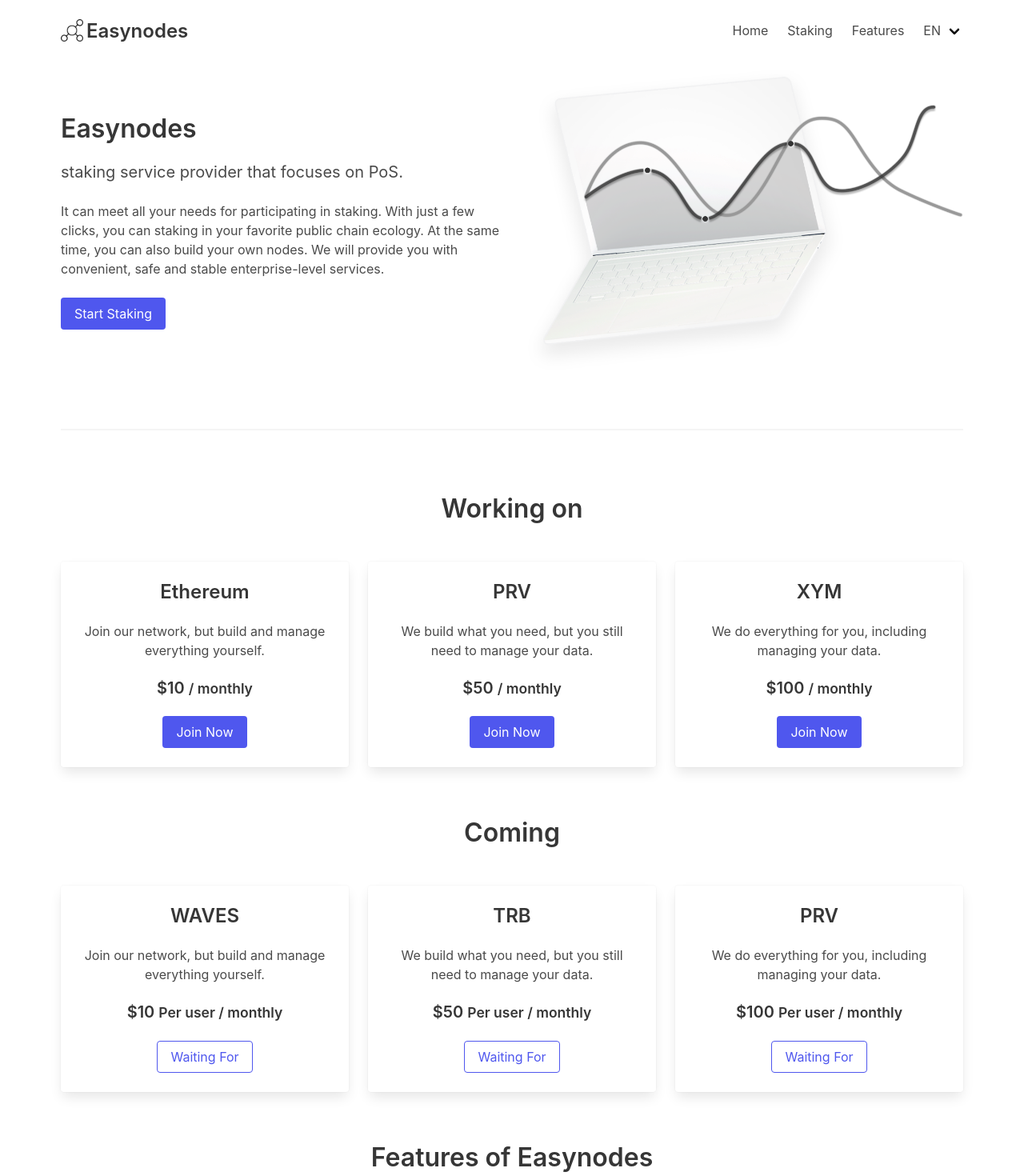
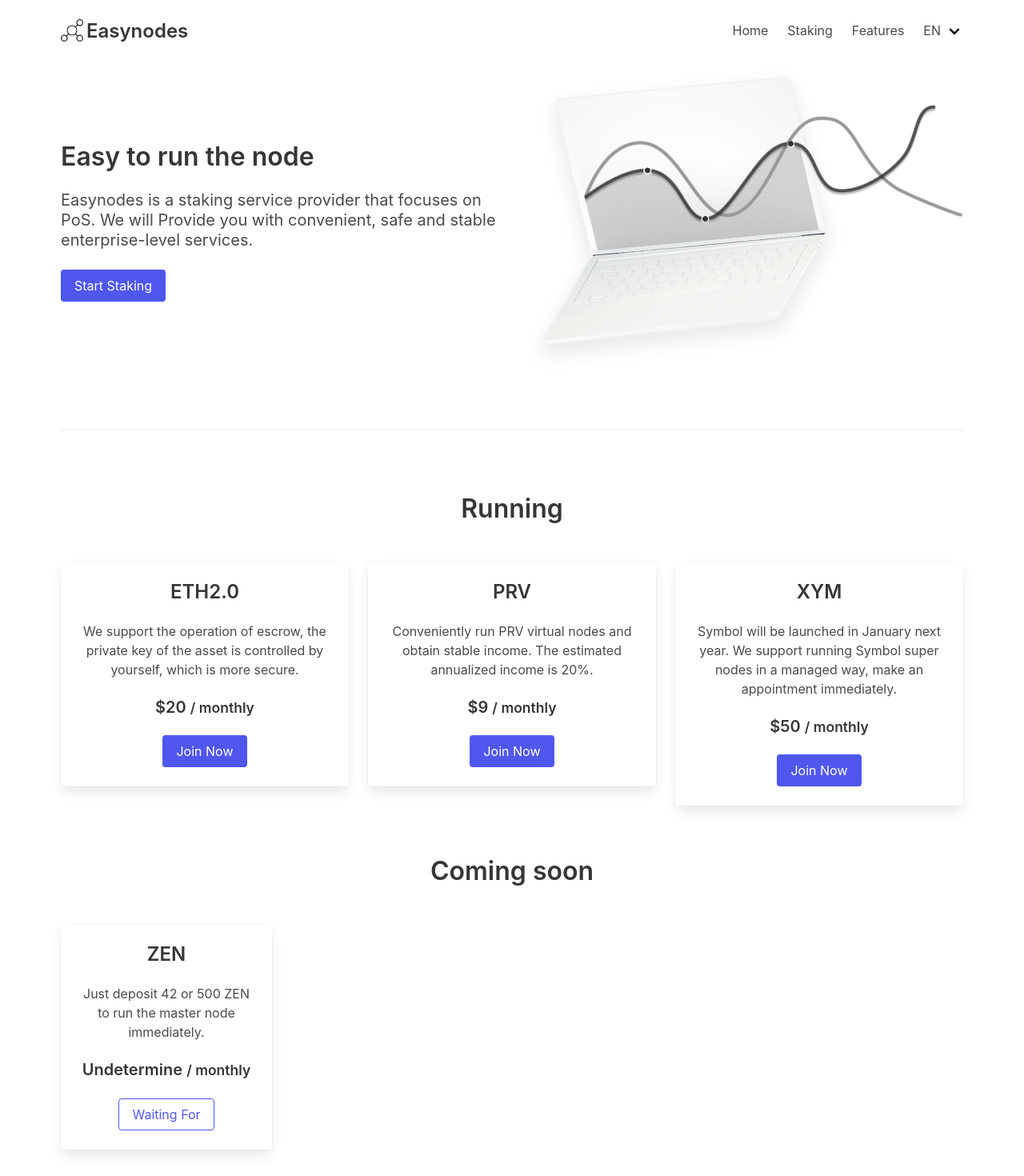
Before and after one commit to joarrries/website, a Vue app: page / in a window 1280 px wide. Shown: the top 1470 px of the page at 80% size. Built offline with nearby package versions, Linux system fonts and the light colour scheme.

Commit message:
update content

```diff
--- a/src/App.vue
+++ b/src/App.vue
@@ -42,15 +42,10 @@
       <div class="container py-4">
         <div class="columns is-vcentered">
           <div class="column">
-            <h2 class="title is-spaced">Easynodes</h2>
+            <h2 class="title is-spaced">Easy to run the node</h2>
             <p class="subtitle">
-              staking service provider that focuses on PoS.
-            </p>
-            <p class="content">
-              It can meet all your needs for participating in staking. With just
-              a few clicks, you can staking in your favorite public chain
-              ecology. At the same time, you can also build your own nodes. We
-              will provide you with convenient, safe and stable enterprise-level
+              Easynodes is a staking service provider that focuses on PoS. We
+              will Provide you with convenient, safe and stable enterprise-level
               services.
             </p>
             <a class="button is-primary" href="#">Start Staking</a>
@@ -62,17 +57,18 @@
 
       <div class="container has-text-centered py-4">
         <a class="hidden-item" name="working"></a>
-        <h2 class="title mb-6">Working on</h2>
+        <h2 class="title mb-6">Running</h2>
         <div class="columns">
           <div class="column">
             <div class="card">
               <div class="card-content">
-                <h3 class="title is-4">Ethereum</h3>
+                <h3 class="title is-4">ETH2.0</h3>
                 <p class="block">
-                  Join our network, but build and manage everything yourself.
+                  We support the operation of escrow, the private key of the
+                  asset is controlled by yourself, which is more secure.
                 </p>
                 <h4 class="title is-spaced is-5">
-                  $10 <small> / monthly</small>
+                  $20 <small> / monthly</small>
                 </h4>
                 <button class="button is-primary" type="button">
                   Join Now
@@ -85,11 +81,11 @@
               <div class="card-content">
                 <h3 class="title is-4">PRV</h3>
                 <p class="block">
-                  We build what you need, but you still need to manage your
-                  data.
+                  Conveniently run PRV virtual nodes and obtain stable income.
+                  The estimated annualized income is 20%.
                 </p>
                 <h4 class="title is-spaced is-5">
-                  $50 <small> / monthly</small>
+                  $9 <small> / monthly</small>
                 </h4>
                 <button class="button is-primary" type="button">
                   Join Now
@@ -102,10 +98,12 @@
               <div class="card-content">
                 <h3 class="title is-4">XYM</h3>
                 <p class="block">
-                  We do everything for you, including managing your data.
+                  Symbol will be launched in January next year. We support
+                  running Symbol super nodes in a managed way, make an
+                  appointment immediately.
                 </p>
                 <h4 class="title is-spaced is-5">
-                  $100 <small> / monthly</small>
+                  $50 <small> / monthly</small>
                 </h4>
                 <button class="button is-primary" type="button">
                   Join Now
@@ -118,50 +116,17 @@
 
       <div class="container has-text-centered py-4 pt-6">
         <a class="hidden-item" href="#" name="waiting"></a>
-        <h2 class="title mb-6">Coming</h2>
+        <h2 class="title mb-6">Coming soon</h2>
         <div class="columns">
-          <div class="column">
+          <div class="column is-one-quarter">
             <div class="card">
               <div class="card-content">
-                <h3 class="title is-4">WAVES</h3>
+                <h3 class="title is-4">ZEN</h3>
                 <p class="block">
-                  Join our network, but build and manage everything yourself.
+                  Just deposit 42 or 500 ZEN to run the master node immediately.
                 </p>
                 <h4 class="title is-spaced is-5">
-                  $10 <small>Per user / monthly</small>
-                </h4>
-                <button class="button is-primary is-outlined" type="button">
-                  Waiting For
-                </button>
-              </div>
-            </div>
-          </div>
-          <div class="column">
-            <div class="card">
-              <div class="card-content">
-                <h3 class="title is-4">TRB</h3>
-                <p class="block">
-                  We build what you need, but you still need to manage your
-                  data.
-                </p>
-                <h4 class="title is-spaced is-5">
-                  $50 <small>Per user / monthly</small>
-                </h4>
-                <button class="button is-primary is-outlined" type="button">
-                  Waiting For
-                </button>
-              </div>
-            </div>
-          </div>
-          <div class="column">
-            <div class="card">
-              <div class="card-content">
-                <h3 class="title is-4">PRV</h3>
-                <p class="block">
-                  We do everything for you, including managing your data.
-                </p>
-                <h4 class="title is-spaced is-5">
-                  $100 <small>Per user / monthly</small>
+                  Undetermine <small> / monthly</small>
                 </h4>
                 <button class="button is-primary is-outlined" type="button">
                   Waiting For
@@ -209,7 +174,7 @@
                 <h5 class="title is-5">Convenient</h5>
                 <div class="level">
                   <p class="block pt-1 pl-1 lr-1">
-                    Get started with less operations.
+                    Simplified operation, fewer steps. Start now.
                   </p>
                 </div>
               </div>
@@ -228,9 +193,8 @@
                 <h5 class="title is-5">Profession</h5>
                 <div class="level">
                   <p class="block pt-1 pl-1 lr-1">
-                    A team with many years of public chain development and VPS
-                    maintenance experience will provide you with professional
-                    support.
+                    More than ten years of developer's experience to support
+                    you.
                   </p>
                 </div>
               </div>
```
